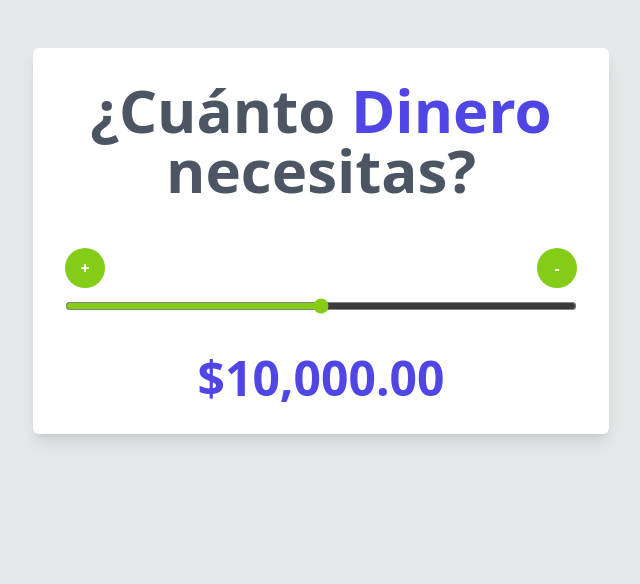
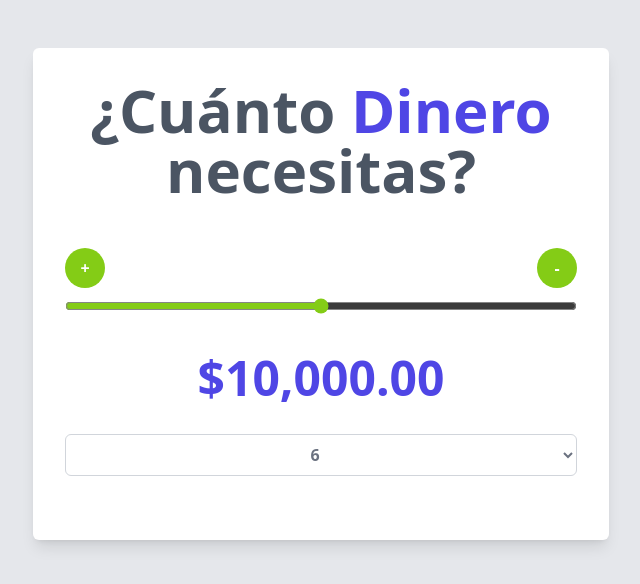
Before and after one commit to JmAtochePascual/cotizador-Prestamo, a React (Vite) app: page / in a window 1280 px wide. Shown: the top 584 px of the page, without its empty margins (319-959 px from the left). Built offline with nearby package versions, Linux system fonts and the light colour scheme.

Commit message:
[FEATURE] Agregar componente SelectPlazo

```diff
--- a/src/App.jsx
+++ b/src/App.jsx
@@ -1,14 +1,16 @@
 // Importar componentes
 import { useState } from "react"
+import { formatearCantidad } from "./helpers";
 import Header from "./components/Header"
 import Rango from "./components/Rango"
 import Button from "./components/Button";
-import { formatearCantidad } from "./helpers";
+import SelectPlazo from "./components/SelectPlazo";
 
 
 function App() {
   // Estados
   const [cantidad, setCantidad] = useState(10000);
+  const [plazo, setPlazo] = useState(0);
 
   const MIN = 0;
   const MAX = 20000;
@@ -43,10 +45,14 @@ function App() {
     setCantidad(nuevaCantidad);
   }
 
+  // Cambiar plazo
+  const handleChangePlazo = (event) => {
+    setPlazo(Number(event.target.value))
+  }
+
   return (
     <div className="w-11/12 max-w-xl mx-auto p-8 rounded-md shadow-lg bg-white">
       <Header />
-
 
       <div className="mb-2 flex justify-between items-center">
         <Button
@@ -65,8 +71,12 @@ function App() {
         setCantidad={handleChangeCantidad}
       />
 
-      <p className="text-center text-5xl font-extrabold text-indigo-600">{formatearCantidad(cantidad)}</p>
+      <p className="mb-8 text-center text-5xl font-extrabold text-indigo-600">{formatearCantidad(cantidad)}</p>
 
+      <SelectPlazo
+        valor={plazo}
+        fn={handleChangePlazo}
+      />
     </div>
   )
 }
--- /dev/null
+++ b/src/components/SelectPlazo.jsx
@@ -0,0 +1,16 @@
+import React from 'react'
+
+function SelectPlazo({ valor, fn }) {
+  return (
+    <select
+      value={valor}
+      onChange={fn}
+      className="w-full mb-8 p-2 text-center font-bold border rounded-md outline-none border-gray-300 text-gray-500 bg-white">
+      <option value="6">6</option>
+      <option value="12">12</option>
+      <option value="24">24</option>
+    </select>
+  )
+}
+
+export default SelectPlazo
```
